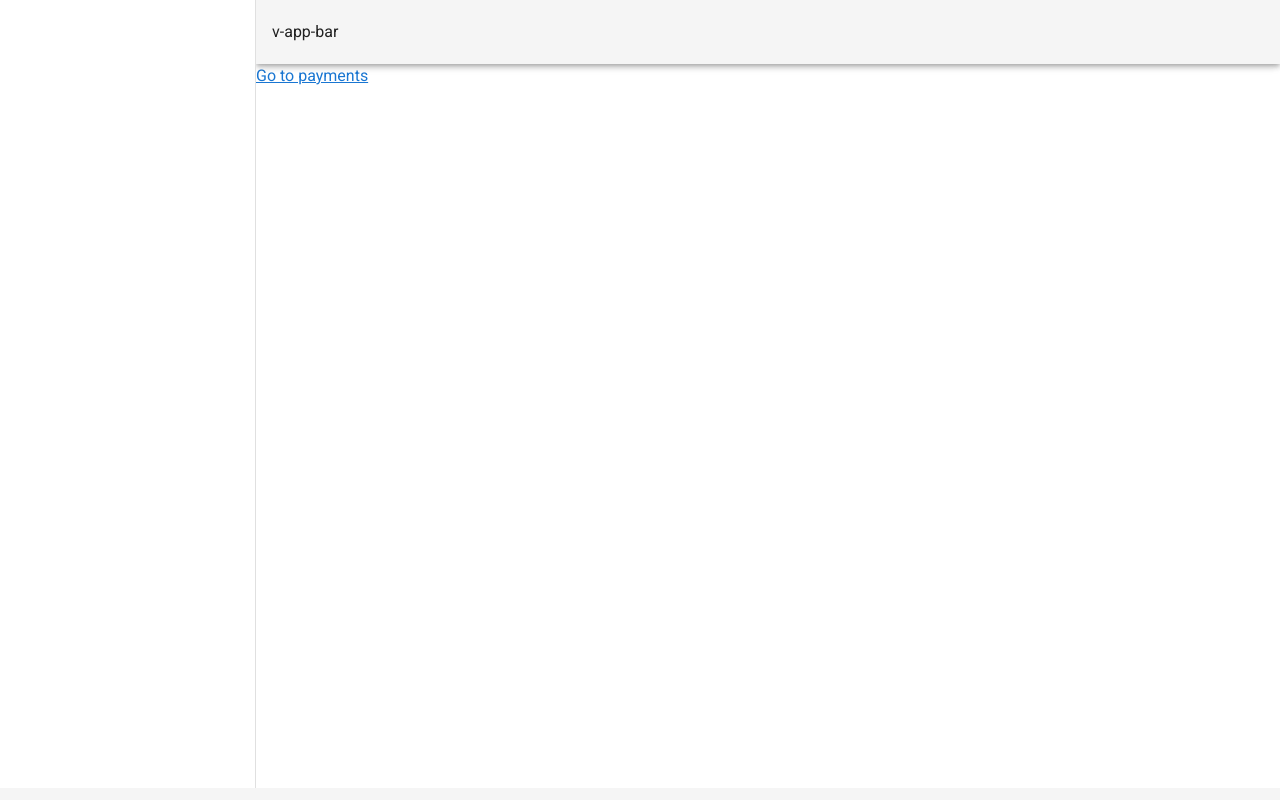
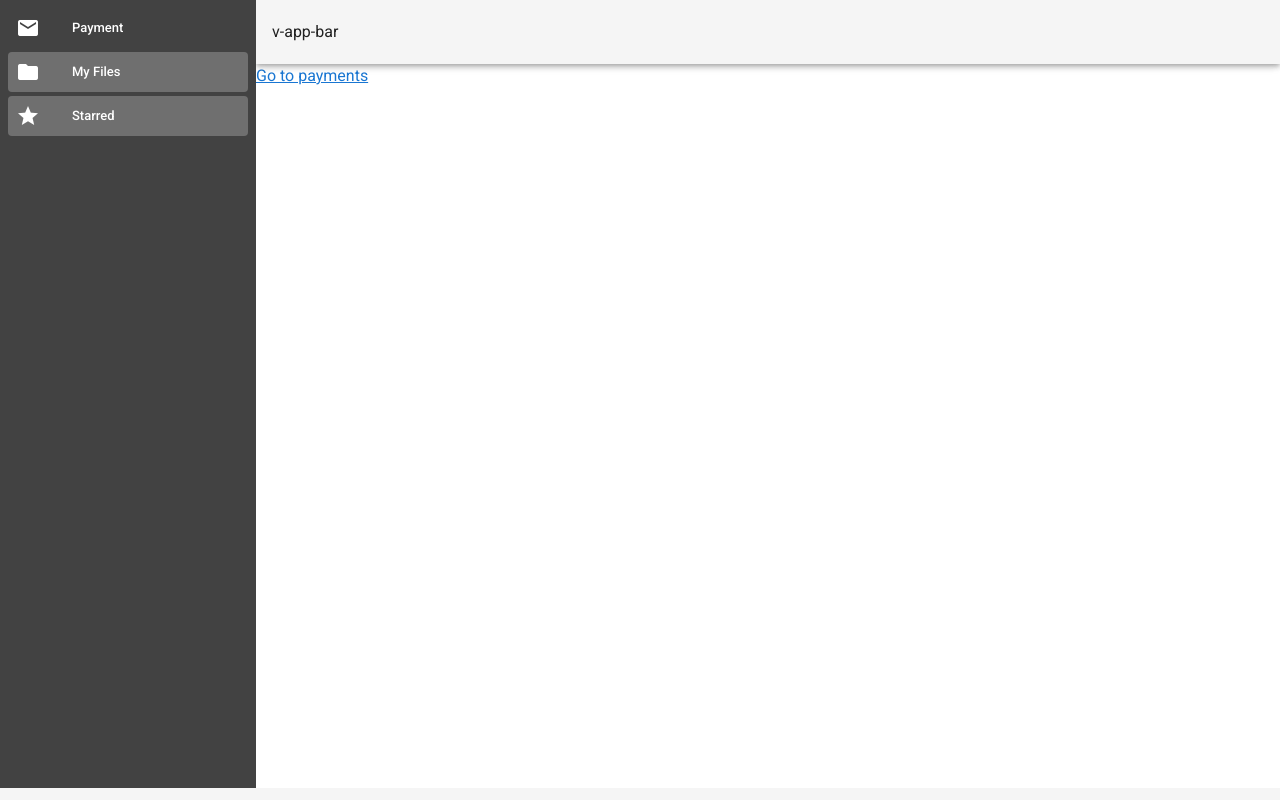
Before and after one commit to pgolez/zoan-web, a Vue app: page /#/ in a window 1280 px wide. Built offline with nearby package versions, Linux system fonts and the light colour scheme.

Commit message:
Refactor navigation drawer

```diff
--- a/src/App.vue
+++ b/src/App.vue
@@ -1,13 +1,11 @@
 <template>
   <v-app>
-    <v-navigation-drawer app>
-      <!-- -->
-    </v-navigation-drawer>
-
     <v-app-bar app>
       <!-- -->
       v-app-bar
     </v-app-bar>
+
+    <AppNavigationDrawer />
 
     <!-- Sizes your content based upon application components -->
     <v-content>
@@ -28,8 +26,13 @@
 
 
 <script>
+import AppNavigationDrawer from "@/components/base/TheNavigationDrawer";
+
 export default {
   name: "App",
+  components: {
+    AppNavigationDrawer
+  },
   data: () => ({
     //
   })
--- /dev/null
+++ b/src/components/base/TheNavigationDrawer.vue
@@ -0,0 +1,25 @@
+<template>
+  <v-navigation-drawer app floating permanent color="grey darken-3" dark>
+    <v-list nav dense>
+      <v-list-item link v-for="menuItem in menu" :key="menuItem.name" :to="menuItem.route">
+        <v-list-item-icon>
+          <v-icon>{{ menuItem.icon }}</v-icon>
+        </v-list-item-icon>
+        <v-list-item-title>{{ menuItem.name }}</v-list-item-title>
+      </v-list-item>
+    </v-list>
+  </v-navigation-drawer>
+</template>
+<script>
+export default {
+  data() {
+    return {
+      menu: [
+        { name: "Payment", icon: "mdi-email", route: "/payment" },
+        { name: "My Files", icon: "mdi-folder", route: "/" },
+        { name: "Starred", icon: "mdi-star", route: "/" }
+      ]
+    };
+  }
+};
+</script>
```
